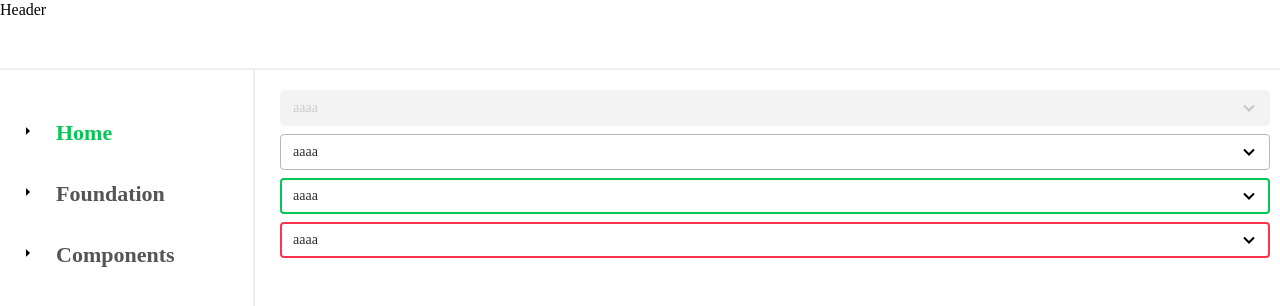
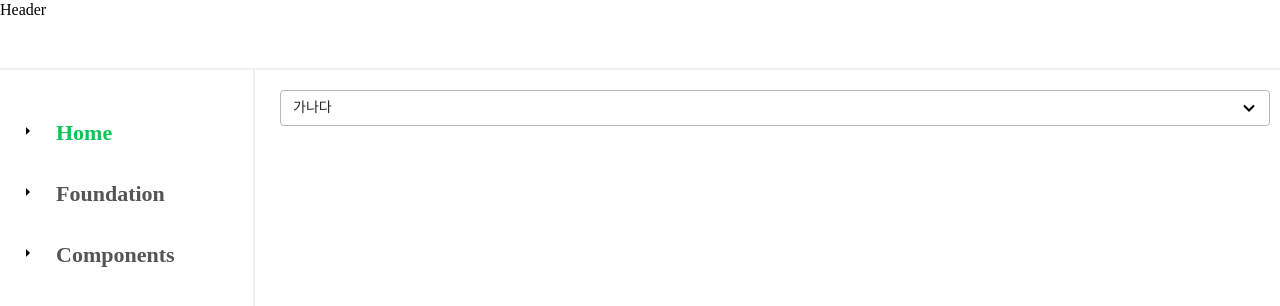
Before and after one commit to dongggggae/hyun-design-system, a Next.js app: page / in a window 1280 px wide. Shown: the top 306 px of the page. Built offline with nearby package versions, Linux system fonts and the light colour scheme.

Commit message:
[DS-19]Component - FormsSelect 추가

```diff
--- /dev/null
+++ b/app/_components/hds/Forms/FormsSelect.tsx
@@ -0,0 +1,39 @@
+import { SelectHTMLAttributes, forwardRef } from 'react';
+
+import classNames from '@utils/classNames';
+
+interface FormsSelectProps extends SelectHTMLAttributes<HTMLSelectElement> {
+  id: string;
+  options: string[];
+  title: string;
+  state?: '' | 'valid' | 'invalid';
+  disabled?: boolean;
+  className?: string | undefined;
+}
+
+const FormsSelect = forwardRef<HTMLSelectElement, FormsSelectProps>(
+  ({ id, options, title, state = '', disabled, className, ...props }, ref) => {
+    const PREFIX = 'form__select';
+
+    return (
+      <select
+        id={id}
+        ref={ref}
+        title={title}
+        disabled={disabled}
+        className={classNames(PREFIX, state === 'valid' ? 'is-valid' : '', state === 'invalid' ? 'is-invalid' : '')}
+        {...props}
+      >
+        {options.map((option, idx) => (
+          <option key={idx} value={option}>
+            {option}
+          </option>
+        ))}
+      </select>
+    );
+  },
+);
+
+FormsSelect.displayName = 'FormsSelect';
+
+export default FormsSelect;
--- a/app/page.tsx
+++ b/app/page.tsx
@@ -1,28 +1,16 @@
+'use client';
 import React from 'react';
+import { useForm } from 'react-hook-form';
 
-import Stack from '@components/Stack/Stack';
+import FormsSelect from '@components/Forms/FormsSelect';
 
 const Home = () => {
+  const { register, watch } = useForm();
+  const checkValues = watch('select');
+
   return (
     <div className="docs">
-      <Stack direction="col">
-        <select name="" id="" className="form__select" disabled>
-          <option value="aaa">aaaa</option>
-          <option value="aaa">aaaa</option>
-        </select>
-        <select name="" id="" className="form__select">
-          <option value="aaa">aaaa</option>
-          <option value="aaa">aaaa</option>
-        </select>
-        <select name="" id="" className="form__select is-valid">
-          <option value="aaa">aaaa</option>
-          <option value="aaa">aaaa</option>
-        </select>
-        <select name="" id="" className="form__select is-invalid">
-          <option value="aaa">aaaa</option>
-          <option value="aaa">aaaa</option>
-        </select>
-      </Stack>
+      <FormsSelect id="select" title="폼셀렉트" options={['가나다', '간다', '온다']} {...register('select')} />
     </div>
   );
 };
```
